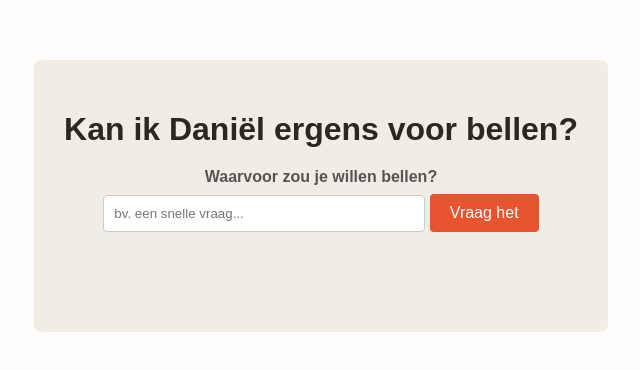
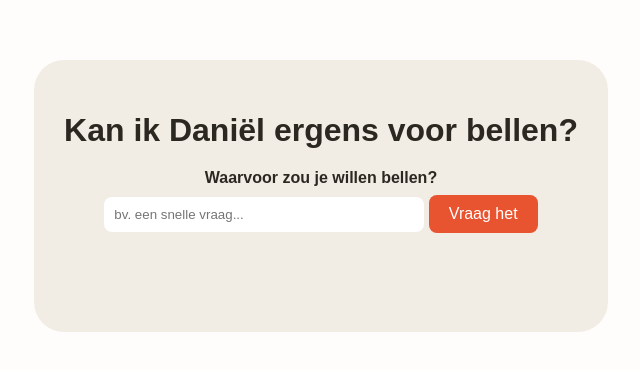
Before and after one commit to thecornyginger/bellen, a plain HTML site: page index.html in a window 1280 px wide. Shown: the part 212-582 px from the top of the page, without its empty margins (319-959 px from the left). Drawn offline with Linux system fonts and the light colour scheme.

Commit message:
Update index.html

```diff
--- a/index.html
+++ b/index.html
@@ -21,7 +21,7 @@
         .container {
             background-color: #f2ede4;
             padding: 30px;
-            border-radius: 8px;
+            border-radius: 30px;
 
         }
 
@@ -34,15 +34,15 @@
             display: block; /* Make label take its own line */
             margin-bottom: 8px;
             font-weight: bold;
-            color: #555;
+            color: #2b2821;
         }
 
         input[type="text"] {
             padding: 10px;
             width: 80%; /* Adjust width as needed */
             max-width: 300px; /* Max width */
-            border: 1px solid #ccc;
-            border-radius: 4px;
+            border: 0px solid #ccc;
+            border-radius: 8px;
             margin-bottom: 15px; /* Space below input */
         }
 
@@ -51,14 +51,14 @@
             background-color: #e8542f;
             color: white;
             border: none;
-            border-radius: 4px;
+            border-radius: 8px;
             cursor: pointer;
             font-size: 1em;
             transition: background-color 0.3s ease;
         }
 
         button:hover {
-            background-color: #0056b3;
+            background-color: #e8542f;
         }
 
         /* Area for showing thinking/result */
```
